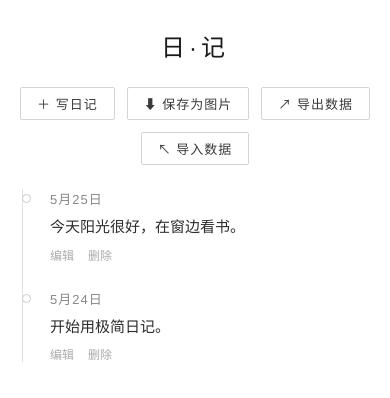
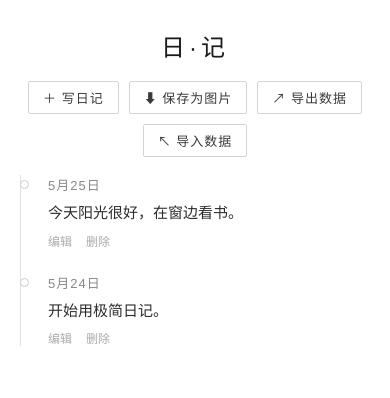
Before and after one commit to Anonymousness-U/new-diary, a plain HTML site: page index.html in a window 390 px wide. Drawn offline with nearby package versions, Linux system fonts and the light colour scheme.

Commit message:
Update index.html

```diff
--- a/index.html
+++ b/index.html
@@ -18,13 +18,13 @@
       color: #2c2c2c;
       max-width: 600px;
       margin: 0 auto;
-      /* 默认大屏：左右留白缩至24px，上下保持舒适 */
-      padding: 42px 24px 60px;
+      /* 电脑端：两侧留白进一步缩至16px，上下也压缩一点 */
+      padding: 36px 16px 50px;
     }
 
     .header {
       text-align: center;
-      margin-bottom: 36px;  /* 缩小标题与按钮的距离 */
+      margin-bottom: 24px;  /* 标题到按钮的距离再缩小 */
     }
     .header h1 {
       font-size: 28px;
@@ -37,7 +37,7 @@
       display: flex;
       justify-content: center;
       gap: 20px;
-      margin-bottom: 34px;  /* 缩小按钮与时间线距离 */
+      margin-bottom: 24px;  /* 按钮到时间线距离再缩小 */
       flex-wrap: wrap;
     }
     .actions button {
@@ -189,17 +189,17 @@
     /* 平板竖屏 */
     @media (max-width: 768px) {
       body {
-        padding: 36px 20px 50px;
+        padding: 32px 16px 44px;
       }
       .header {
-        margin-bottom: 28px;
+        margin-bottom: 20px;
       }
       .header h1 {
         font-size: 26px;
         letter-spacing: 4px;
       }
       .actions {
-        margin-bottom: 28px;
+        margin-bottom: 20px;
       }
       .timeline {
         padding-left: 24px;
@@ -215,21 +215,21 @@
     /* 手机 */
     @media (max-width: 480px) {
       body {
-        padding: 28px 16px 44px;
+        padding: 28px 14px 40px;
       }
       .header {
-        margin-bottom: 24px;
+        margin-bottom: 18px;
       }
       .header h1 {
         font-size: 24px;
         letter-spacing: 4px;
       }
       .actions {
-        gap: 12px;
-        margin-bottom: 24px;
+        gap: 10px;
+        margin-bottom: 18px;
       }
       .actions button {
-        padding: 6px 16px;
+        padding: 6px 14px;
         font-size: 13px;
       }
       .timeline {
@@ -239,7 +239,7 @@
         left: 6px;
       }
       .entry {
-        margin-bottom: 26px;
+        margin-bottom: 24px;
         padding-left: 14px;
       }
       .entry::before {
```
